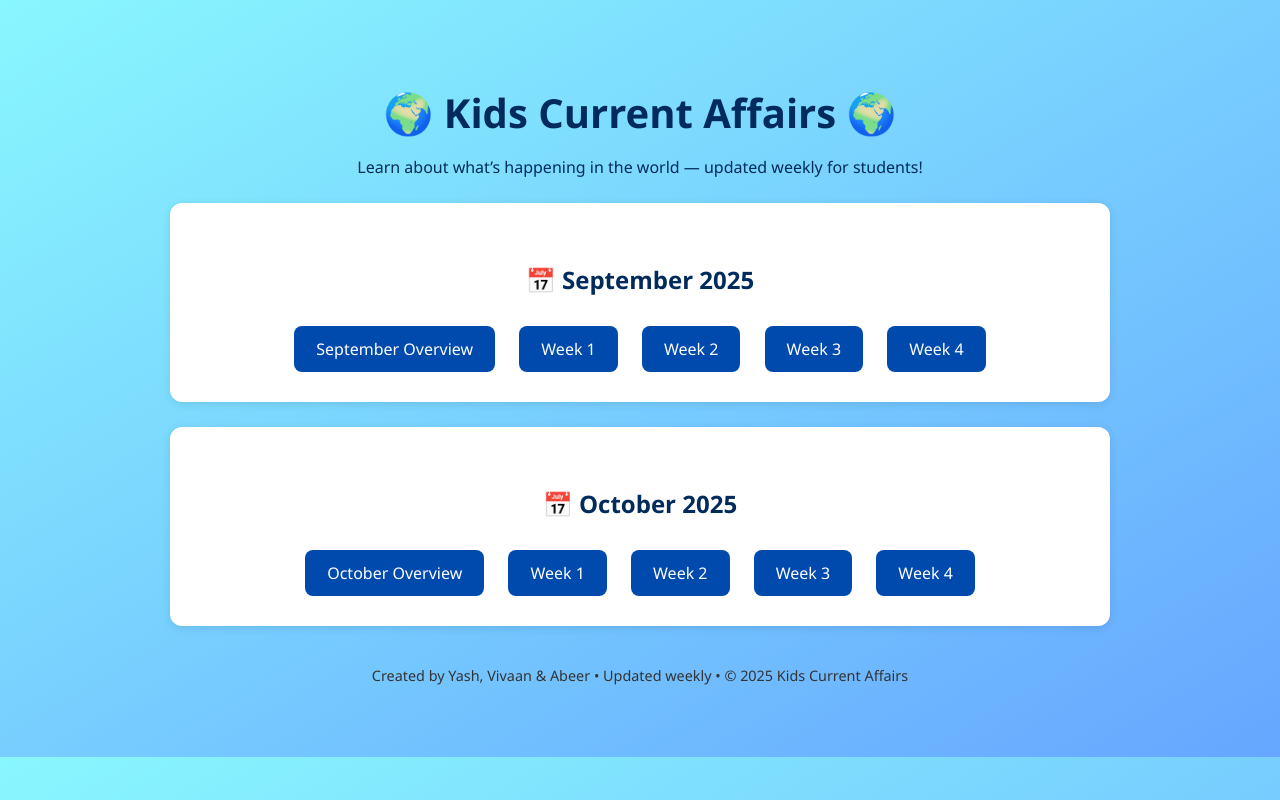
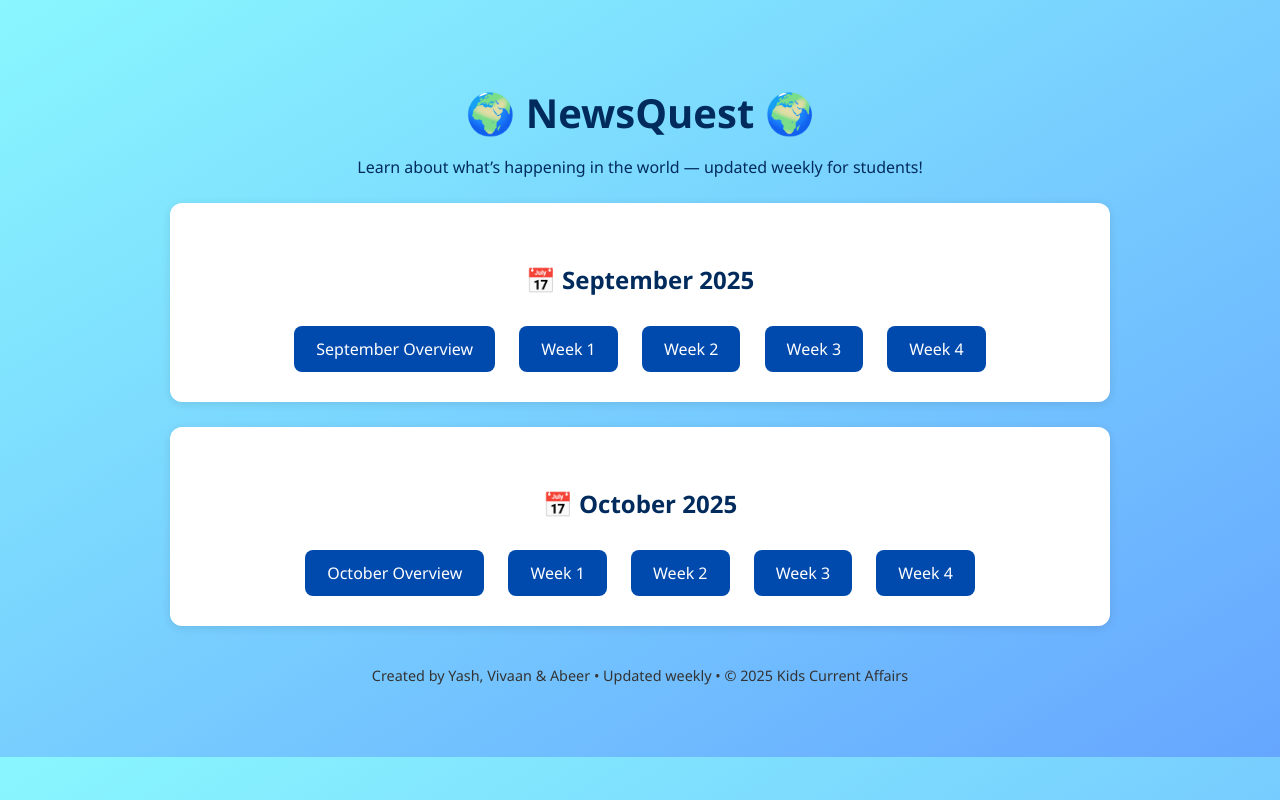
Before and after one commit to YashAndTeam/NewsQuest, a plain HTML site: page index.html in a window 1280 px wide. Drawn offline with Linux system fonts and the light colour scheme.

Commit message:
Update index.html

```diff
--- a/index.html
+++ b/index.html
@@ -3,7 +3,7 @@
 <head>
     <meta charset="UTF-8">
     <meta name="viewport" content="width=device-width, initial-scale=1.0">
-    <title>Kids Current Affairs</title>
+    <title>NewsQuest</title>
     <style>
         body {
             font-family: 'Segoe UI', sans-serif;
@@ -49,7 +49,7 @@
 </head>
 <body>
 
-<h1>🌍 Kids Current Affairs 🌍</h1>
+<h1>🌍 NewsQuest 🌍</h1>
 <p>Learn about what’s happening in the world — updated weekly for students!</p>
 
 <section>
```
